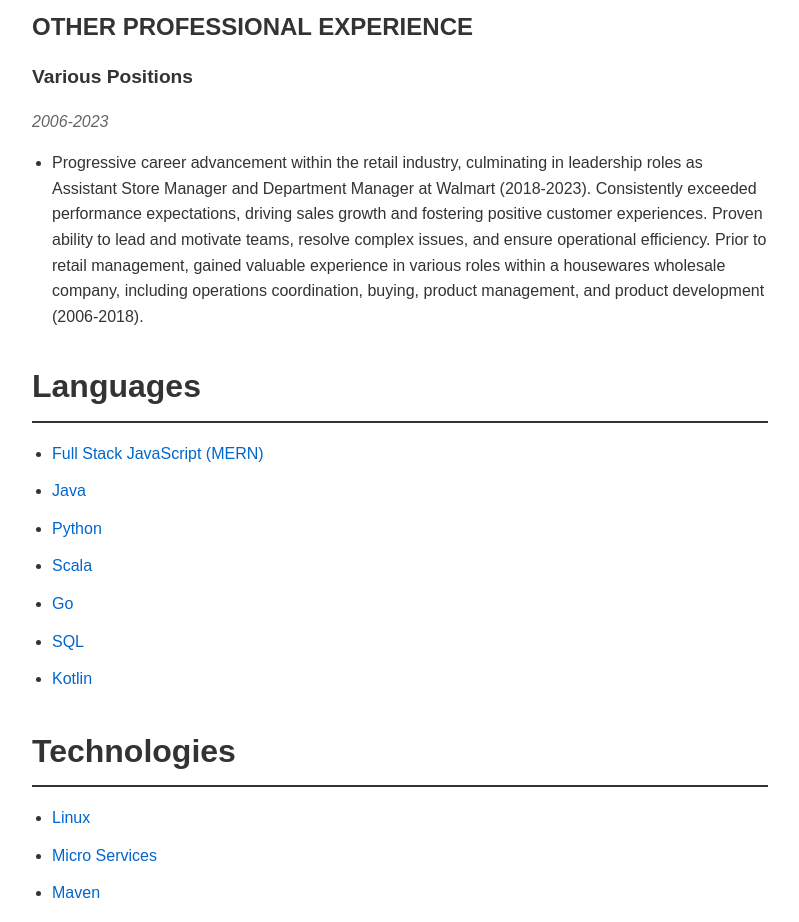
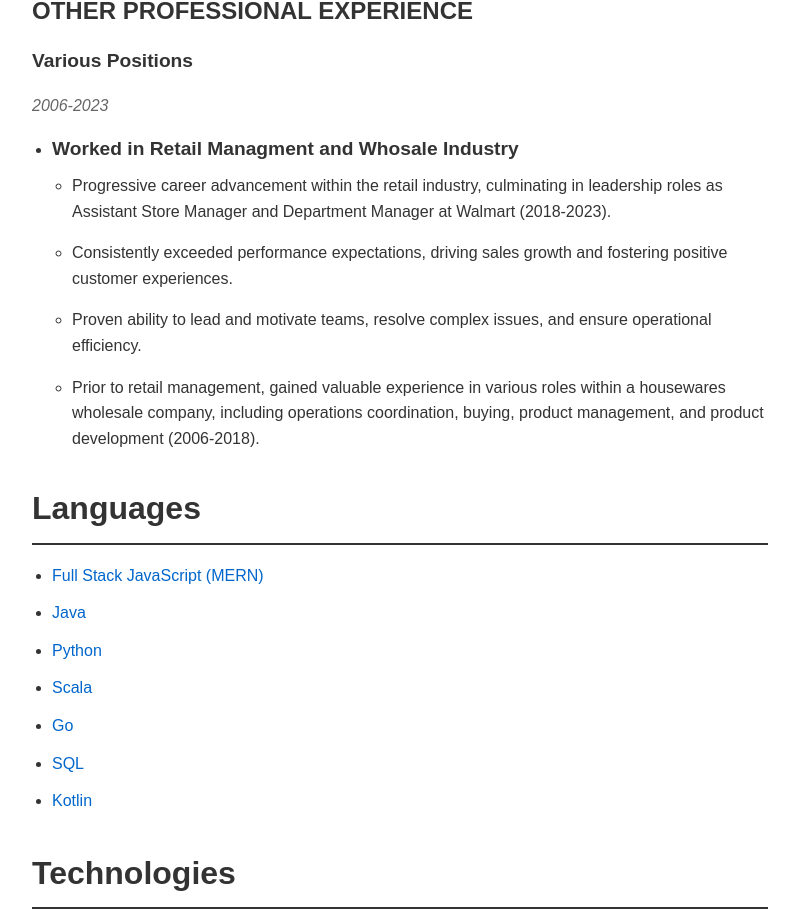
Before and after one commit to tmohagan/mern-resume, a React (Create React App) app in the folder client/: page / in a window 1280 px wide. Shown: the part 1757-2679 px from the top of the page, without its empty margins (240-1039 px from the left). Built offline with nearby package versions, Linux system fonts and the light colour scheme.

Commit message:
better resume edit

```diff
--- a/client/public/resumeData.json
+++ b/client/public/resumeData.json
@@ -48,8 +48,12 @@
         "dates": "2006-2023",
         "tasks": [
           {
-            "title2": "Progressive career advancement within the retail industry, culminating in leadership roles as Assistant Store Manager and Department Manager at Walmart (2018-2023). Consistently exceeded performance expectations, driving sales growth and fostering positive customer experiences. Proven ability to lead and motivate teams, resolve complex issues, and ensure operational efficiency.  Prior to retail management, gained valuable experience in various roles within a housewares wholesale company, including operations coordination, buying, product management, and product development (2006-2018).",
+            "title": "Worked in Retail Managment and Whosale Industry",
             "details": [
+              "Progressive career advancement within the retail industry, culminating in leadership roles as Assistant Store Manager and Department Manager at Walmart (2018-2023).",
+              "Consistently exceeded performance expectations, driving sales growth and fostering positive customer experiences.",
+              "Proven ability to lead and motivate teams, resolve complex issues, and ensure operational efficiency.",
+              "Prior to retail management, gained valuable experience in various roles within a housewares wholesale company, including operations coordination, buying, product management, and product development (2006-2018)."
             ]
           }
         ]
--- a/client/src/pages/IndexPage.js
+++ b/client/src/pages/IndexPage.js
@@ -86,7 +86,6 @@ const Experience = ({ experiences }) => (
           {exp.tasks.map((task, taskIndex) => (
             <li key={taskIndex}>
               <h4>{task.title}</h4>
-              <p>{task.title2}</p>
               <ul className="details">
                 {task.details.map((detail, detailIndex) => (
                   <li key={detailIndex}>{detail}</li>
```
